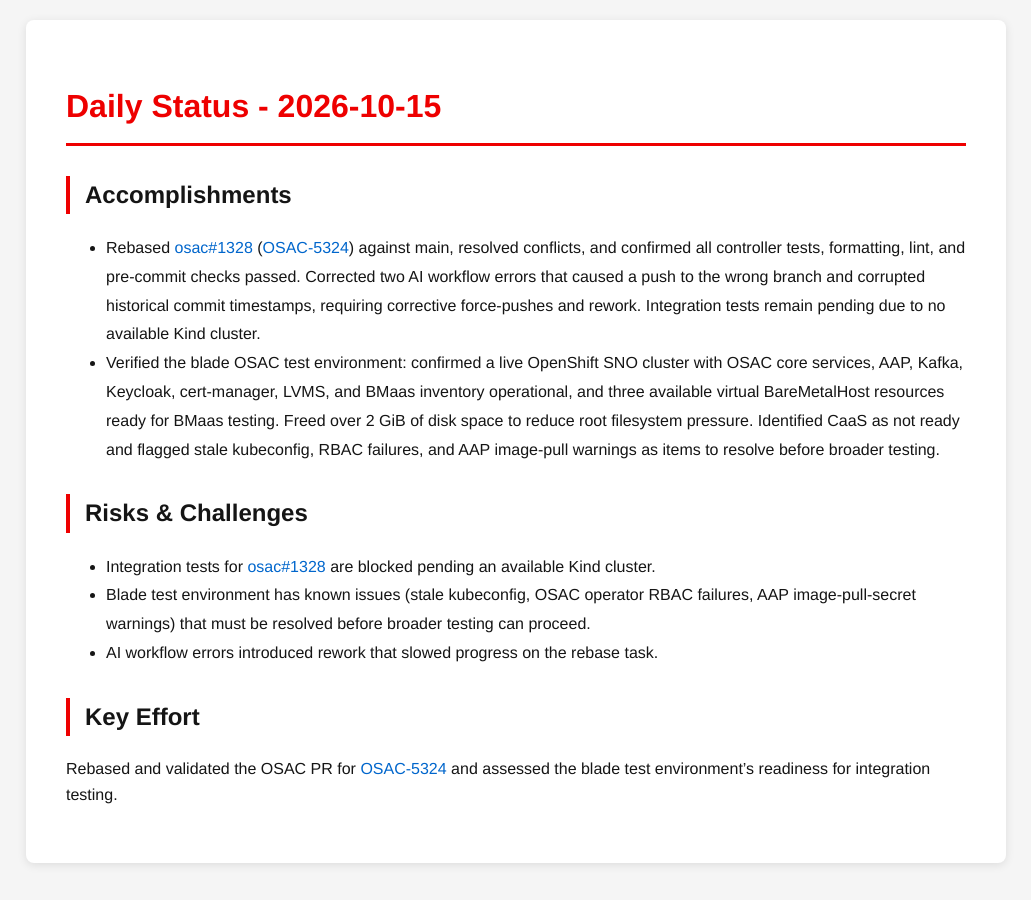
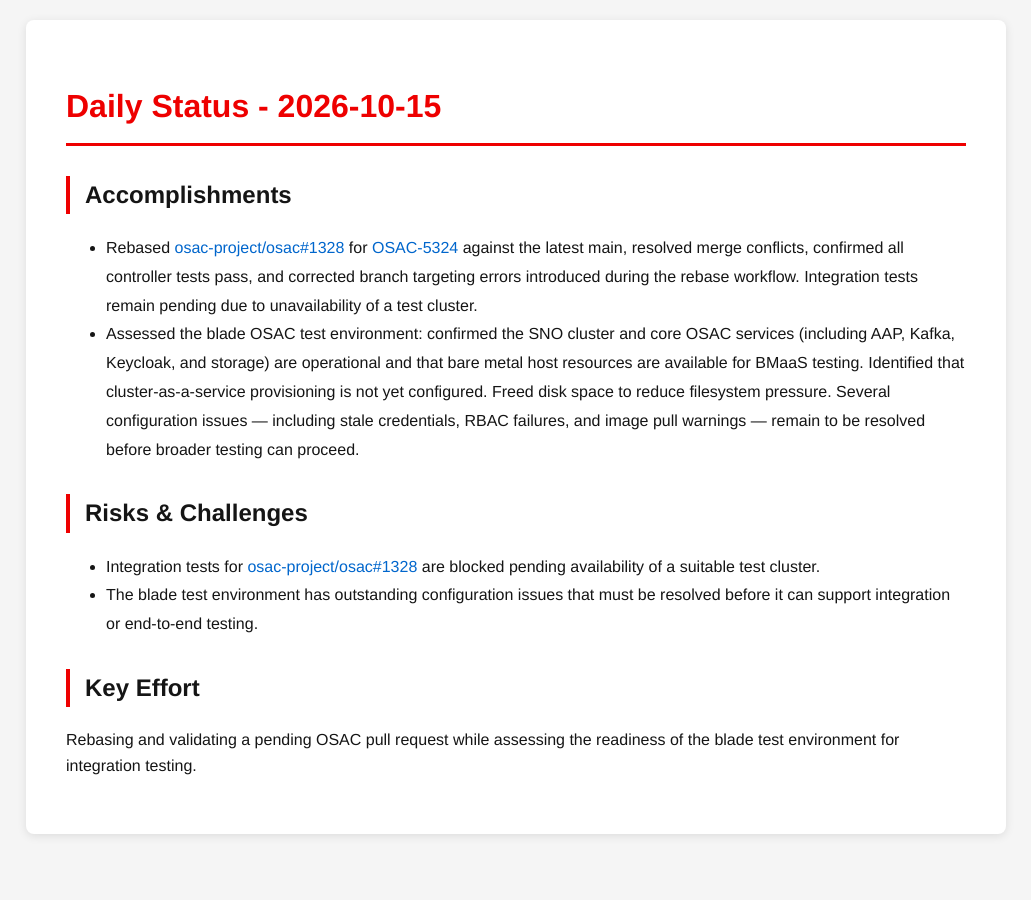
Before and after one commit to tzvatot/daily-status, a Jekyll site: the page built from 2026-10-15.md, in a window 1280 px wide. Shown: the whole page, without its empty margins (124-1155 px from the left). Built offline with Jekyll 4.4.1, drawn with Linux system fonts in a browser that asks for light colours.

Commit message:
Daily status update - 2026-10-15

```diff
--- a/2026-10-15.md
+++ b/2026-10-15.md
@@ -7,13 +7,12 @@
 # Daily Status - 2026-10-15
 
 ## Accomplishments
-- Rebased [osac#1328](https://github.com/osac-project/osac/pull/1328) ([OSAC-5324](https://redhat.atlassian.net/browse/OSAC-5324)) against main, resolved conflicts, and confirmed all controller tests, formatting, lint, and pre-commit checks passed. Corrected two AI workflow errors that caused a push to the wrong branch and corrupted historical commit timestamps, requiring corrective force-pushes and rework. Integration tests remain pending due to no available Kind cluster.
-- Verified the blade OSAC test environment: confirmed a live OpenShift SNO cluster with OSAC core services, AAP, Kafka, Keycloak, cert-manager, LVMS, and BMaas inventory operational, and three available virtual BareMetalHost resources ready for BMaas testing. Freed over 2 GiB of disk space to reduce root filesystem pressure. Identified CaaS as not ready and flagged stale kubeconfig, RBAC failures, and AAP image-pull warnings as items to resolve before broader testing.
+- Rebased [osac-project/osac#1328](https://github.com/osac-project/osac/pull/1328) for [OSAC-5324](https://redhat.atlassian.net/browse/OSAC-5324) against the latest main, resolved merge conflicts, confirmed all controller tests pass, and corrected branch targeting errors introduced during the rebase workflow. Integration tests remain pending due to unavailability of a test cluster.
+- Assessed the blade OSAC test environment: confirmed the SNO cluster and core OSAC services (including AAP, Kafka, Keycloak, and storage) are operational and that bare metal host resources are available for BMaaS testing. Identified that cluster-as-a-service provisioning is not yet configured. Freed disk space to reduce filesystem pressure. Several configuration issues — including stale credentials, RBAC failures, and image pull warnings — remain to be resolved before broader testing can proceed.
 
 ## Risks & Challenges
-- Integration tests for [osac#1328](https://github.com/osac-project/osac/pull/1328) are blocked pending an available Kind cluster.
-- Blade test environment has known issues (stale kubeconfig, OSAC operator RBAC failures, AAP image-pull-secret warnings) that must be resolved before broader testing can proceed.
-- AI workflow errors introduced rework that slowed progress on the rebase task.
+- Integration tests for [osac-project/osac#1328](https://github.com/osac-project/osac/pull/1328) are blocked pending availability of a suitable test cluster.
+- The blade test environment has outstanding configuration issues that must be resolved before it can support integration or end-to-end testing.
 
 ## Key Effort
-Rebased and validated the OSAC PR for [OSAC-5324](https://redhat.atlassian.net/browse/OSAC-5324) and assessed the blade test environment's readiness for integration testing.
+Rebasing and validating a pending OSAC pull request while assessing the readiness of the blade test environment for integration testing.
```
